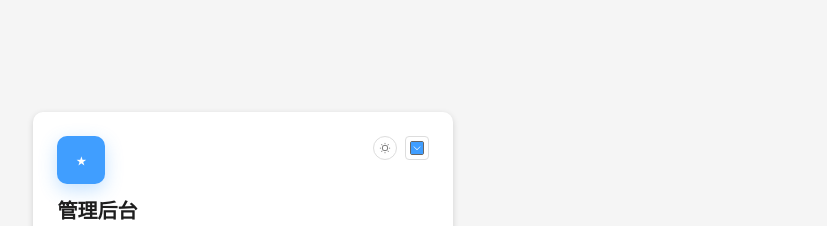
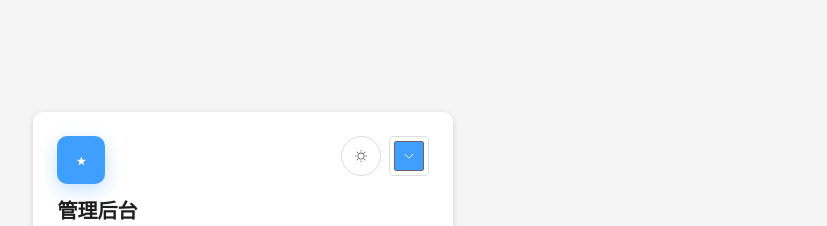
Before and after one commit to huarong290/vue3-vite-admin, a Vue app: page /login in a window 1280 px wide. Shown: the top 226 px of the page, without its empty margins (220-1047 px from the left). Built offline with nearby package versions, Linux system fonts and the light colour scheme.

Commit message:
fix: 登录页面样式优化

```diff
--- a/src/views/login/LoginPage.vue
+++ b/src/views/login/LoginPage.vue
@@ -15,7 +15,7 @@
               :content="themeStore.mode === 'light' ? '切换到暗黑模式' : '切换到明亮模式'"
               placement="bottom"
           >
-            <el-button @click="toggleTheme" circle size="small">
+            <el-button @click="toggleTheme" circle size="large">
               <el-icon>
                 <component :is="themeStore.mode === 'light' ? Sunny : Moon" />
               </el-icon>
@@ -25,7 +25,7 @@
           <el-color-picker
               v-model="themeStore.primaryColor"
               @change="themeStore.setPrimaryColor"
-              size="small"
+              size="large"
           />
         </div>
       </div>
```
